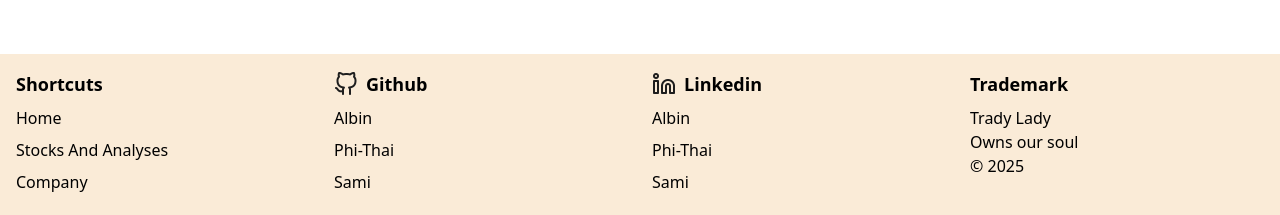
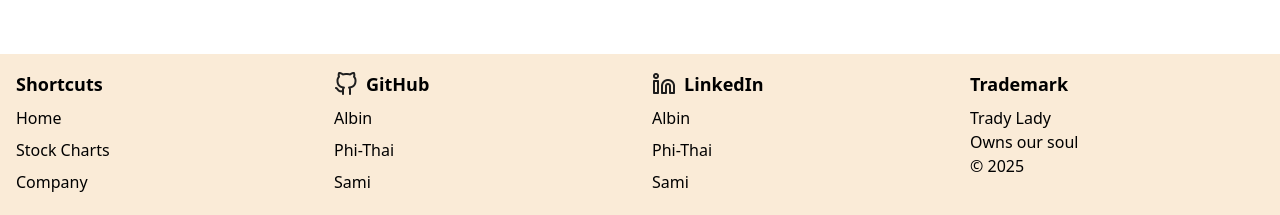
Before and after one commit to ThaisonL/BRV13, a React (Vite) app in the folder br-v9-v13/: page / in a window 1280 px wide. Shown: the part 858-1073 px from the top of the page. Built offline with nearby package versions, Linux system fonts and the light colour scheme; no server answers.

Commit message:
finsliping have been done and futher commenteing has been implemented, ready for merge with main

```diff
--- a/br-v9-v13/src/App.jsx
+++ b/br-v9-v13/src/App.jsx
@@ -7,13 +7,13 @@ import "./App.css";
 function App() {
   const [darkMode, setDarkMode] = useState(false);
 
-  // Hämta darkMode från localStorage när appen laddas
+  //fetches darkMode from localstorage when app is loading
   useEffect(() => {
     const storedDarkMode = localStorage.getItem('darkMode') === 'true';
     setDarkMode(storedDarkMode);
   }, []);
 
-  // Uppdatera localStorage och body klass när dark mode ändras
+  // uppdates localstorge and body class when dark mode changes
   useEffect(() => {
     localStorage.setItem('darkMode', darkMode);
     if (darkMode) {
--- a/br-v9-v13/src/Reducers/NewsAPISlice.js
+++ b/br-v9-v13/src/Reducers/NewsAPISlice.js
@@ -1,9 +1,10 @@
 import { createSlice, createAsyncThunk } from "@reduxjs/toolkit";
 
+// API for fetching business news
 const API_KEY = "1006e9f332db40bd8553b27720785488";
-const BASE_URL =
-  "https://newsapi.org/v2/top-headlines?category=business&apiKey=";
+const BASE_URL = "https://newsapi.org/v2/top-headlines?category=business&apiKey=";
 
+// Async function to fetch news data
 export const fetchNews = createAsyncThunk(
   "news/fetchNews",
   async (thunkAPI) => {
@@ -18,6 +19,7 @@ export const fetchNews = createAsyncThunk(
   }
 );
 
+// News slice to manage state
 const newsSlice = createSlice({
   name: "news",
   initialState: {
--- a/br-v9-v13/src/Reducers/historicalPricesSlice.js
+++ b/br-v9-v13/src/Reducers/historicalPricesSlice.js
@@ -1,8 +1,10 @@
 import { createSlice, createAsyncThunk } from "@reduxjs/toolkit";
 
+// API for fetching historical stock prices
 const apiKey = "4VaQvzEdvbD227Udssfv4wn00zgHLV3b";
 const historical_prices_url = `https://financialmodelingprep.com/api/v3/historical-price-full/AAPL?from=2000-01-01&serietype=line&apikey=${apiKey}`;
 
+// Load historical data from local storage
 const loadFromLocalStorage = () => {
   try {
     const data = localStorage.getItem("historicalPrices");
@@ -13,6 +15,7 @@ const loadFromLocalStorage = () => {
   }
 };
 
+// Save historical data to local storage
 const saveToLocalStorage = (data) => {
   try {
     localStorage.setItem("historicalPrices", JSON.stringify(data));
@@ -21,6 +24,7 @@ const saveToLocalStorage = (data) => {
   }
 };
 
+// Async function to fetch historical stock prices
 export const fetchHistoricalPrices = createAsyncThunk(
   "historicalPrices/fetch",
   async () => {
@@ -34,6 +38,7 @@ export const fetchHistoricalPrices = createAsyncThunk(
   }
 );
 
+// Slice to manage historical prices state
 const historicalPricesSlice = createSlice({
   name: "historicalPrices",
   initialState: {
--- a/br-v9-v13/src/Reducers/keyMetricsSlice.js
+++ b/br-v9-v13/src/Reducers/keyMetricsSlice.js
@@ -1,8 +1,10 @@
 import { createSlice, createAsyncThunk } from "@reduxjs/toolkit";
 
+// API for fetching key metrics
 const apiKey = "4VaQvzEdvbD227Udssfv4wn00zgHLV3b";
 const key_metrics_url = `https://financialmodelingprep.com/api/v3/key-metrics/AAPL?apikey=${apiKey}`;
 
+// Load key metrics from local storage
 const loadFromLocalStorage = () => {
   try {
     const data = localStorage.getItem("keyMetrics");
@@ -13,6 +15,7 @@ const loadFromLocalStorage = () => {
   }
 };
 
+// Save key metrics to local storage
 const saveToLocalStorage = (data) => {
   try {
     localStorage.setItem("keyMetrics", JSON.stringify(data));
@@ -21,6 +24,7 @@ const saveToLocalStorage = (data) => {
   }
 };
 
+// Async function to fetch key financial metrics
 export const fetchKeyMetrics = createAsyncThunk(
   "keyMetrics/fetch",
   async () => {
@@ -34,6 +38,7 @@ export const fetchKeyMetrics = createAsyncThunk(
   }
 );
 
+// Slice to manage key financial metrics state
 const keyMetricsSlice = createSlice({
   name: "keyMetrics",
   initialState: {
--- a/br-v9-v13/src/components/Footer/Footer.jsx
+++ b/br-v9-v13/src/components/Footer/Footer.jsx
@@ -8,48 +8,53 @@ const Footer = ({ darkMode }) => {
 
   return (
     <footer className={`w-full py-4 ${darkMode ? "bg-gray-700 text-white" : "bg-[#faebd7] text-black"}`}>
-      <div className="max-w-screen-xl mx-auto px-4">
-        {/* Grid Layout för footer-sektioner */}
-        <div className="grid grid-cols-1 sm:grid-cols-2 lg:grid-cols-4 gap-6">
-          {/* Shortcuts Section */}
-          <article>
+      <section className="max-w-screen-xl mx-auto px-4 grid grid-cols-1 sm:grid-cols-2 lg:grid-cols-4 gap-6">
+
+        {/* Navigation shortcuts */}
+        <nav aria-label="Footer navigation">
           <h4 className="text-lg font-semibold mb-2">Shortcuts</h4>
-            <Link to="/" className="footerLink hover:text-blue-400 block mb-2">Home</Link>
-            <Link to="StocksAndA" className="footerLink hover:text-blue-400 block mb-2">Stocks And Analyses</Link>
-            <Link to="Company" className="footerLink hover:text-blue-400 block mb-2">Company</Link>
-          </article>
+          <ul>
+            <li><Link to="/" className="footerLink hover:text-blue-400 block mb-2">Home</Link></li>
+            <li><Link to="StocksAndA" className="footerLink hover:text-blue-400 block mb-2">Stock Charts</Link></li>
+            <li><Link to="Company" className="footerLink hover:text-blue-400 block mb-2">Company</Link></li>
+          </ul>
+        </nav>
 
-          {/* GitHub Links Section */}
+        {/* GitHub profiles */}
         <article>
           <h4 className="text-lg font-semibold mb-2 flex items-center">
             <img className="w-6 h-6 mr-2" src={githubIcon} alt="GitHub icon" />
-              Github
+            GitHub
           </h4>
-            <a href="https://github.com/Albin-Tenghagen" target="_blank" rel="noopener noreferrer" className="footerLink hover:text-blue-400 block mb-2">Albin</a>
-            <a href="https://github.com/ThaisonL" target="_blank" rel="noopener noreferrer" className="footerLink hover:text-blue-400 block mb-2">Phi-Thai</a>
-            <a href="https://github.com/Samii02" target="_blank" rel="noopener noreferrer" className="footerLink hover:text-blue-400 block mb-2">Sami</a>
+          <ul>
+            <li><a href="https://github.com/Albin-Tenghagen" target="_blank" rel="noopener noreferrer" className="footerLink hover:text-blue-400 block mb-2">Albin</a></li>
+            <li><a href="https://github.com/ThaisonL" target="_blank" rel="noopener noreferrer" className="footerLink hover:text-blue-400 block mb-2">Phi-Thai</a></li>
+            <li><a href="https://github.com/Samii02" target="_blank" rel="noopener noreferrer" className="footerLink hover:text-blue-400 block mb-2">Sami</a></li>
+          </ul>
         </article>
 
-          {/* LinkedIn Links Section */}
+        {/* LinkedIn profiles */}
         <article>
           <h4 className="text-lg font-semibold mb-2 flex items-center">
             <img className="w-6 h-6 mr-2" src={linkedinIcon} alt="LinkedIn icon" />
-              Linkedin
+            LinkedIn
           </h4>
-            <a href="https://www.linkedin.com/in/albin-tenghagen-980685211/" target="_blank" rel="noopener noreferrer" className="footerLink hover:text-blue-400 block mb-2">Albin</a>
-            <a href="https://www.linkedin.com/in/phi-thai-lai-299968330/" target="_blank" rel="noopener noreferrer" className="footerLink hover:text-blue-400 block mb-2">Phi-Thai</a>
-            <a href="https://www.linkedin.com/in/sami-al-halabi-1aab76329/" target="_blank" rel="noopener noreferrer" className="footerLink hover:text-blue-400 block mb-2">Sami</a>
+          <ul>
+            <li><a href="https://www.linkedin.com/in/albin-tenghagen-980685211/" target="_blank" rel="noopener noreferrer" className="footerLink hover:text-blue-400 block mb-2">Albin</a></li>
+            <li><a href="https://www.linkedin.com/in/phi-thai-lai-299968330/" target="_blank" rel="noopener noreferrer" className="footerLink hover:text-blue-400 block mb-2">Phi-Thai</a></li>
+            <li><a href="https://www.linkedin.com/in/sami-al-halabi-1aab76329/" target="_blank" rel="noopener noreferrer" className="footerLink hover:text-blue-400 block mb-2">Sami</a></li>
+          </ul>
         </article>
 
-          {/* Trademark Section */}
+        {/* Trademark and copyright information */}
         <article className="lg:col-span-1">
           <h4 className="text-lg font-semibold mb-2">Trademark</h4>
           <p>Trady Lady</p>
           <p>Owns our soul</p>
           <p>© {currentYear}</p>
         </article>
-        </div>
-      </div>
+
+      </section>
     </footer>
   );
 };
--- a/br-v9-v13/src/components/stocksAndAnalyses/HistoricalComparisonComponent.jsx
+++ b/br-v9-v13/src/components/stocksAndAnalyses/HistoricalComparisonComponent.jsx
@@ -16,19 +16,27 @@ import {
 
 function HistoricalComparisonComponent() {
   const dispatch = useDispatch();
+
+  // Fetch key metrics data from Redux store
   const { data, status, error } = useSelector((state) => state.keyMetrics);
+
+  // Track the selected metric for the chart
   const [selectedMetric, setSelectedMetric] = useState("currentRatio");
 
-  const { darkMode } = useOutletContext();  // Get darkMode state
+  // Retrieve dark mode status
+  const { darkMode } = useOutletContext();
 
+  // Fetch data when component mounts
   useEffect(() => {
     dispatch(fetchKeyMetrics());
   }, [dispatch]);
 
+  // Handle loading and error states
   if (status === "loading") return <p>Loading historical data...</p>;
   if (status === "failed") return <p>Error: {error}</p>;
   if (!data || data.length === 0) return <p>No historical data available</p>;
 
+  // Define benchmark values for the metrics (used for reference lines in the chart)
   const benchmarks = {
     currentRatio: 1.5,
     debtToEquity: 1.0,
@@ -38,6 +46,7 @@ function HistoricalComparisonComponent() {
     freeCashFlowYield: 0.05,
   };
 
+  // Metric names for dropdown menu
   const metricNames = {
     currentRatio: "Current Ratio",
     debtToEquity: "Debt to Equity",
@@ -47,47 +56,55 @@ function HistoricalComparisonComponent() {
     freeCashFlowYield: "Free Cash Flow Yield",
   };
 
+  // Map data to match the selected metric for display in the chart
   const historicalData = data
     .map((item) => ({
       date: item.date,
-      value: item[selectedMetric],
+      value: item[selectedMetric], // Use the selected metric value
     }))
-    .reverse();
+    .reverse(); // Reverse data for chronological order
 
   return (
     <section
       className={`flex flex-col items-center w-full max-w-2xl
       ${darkMode ? "bg-gray-800 text-white" : "bg-white text-black"}`}
     >
+      {/* Title */}
       <h2 className="text-xl font-serif mb-4">
         Historical Comparison of Financial Metrics
       </h2>
+
+      {/* Dropdown to select metric */}
       <select
         className={`mt-4 mb-4 p-2 border rounded text-[14px]
         ${darkMode ? "bg-gray-700 text-white" : "bg-[#fcfcfc] text-black"}`}
         value={selectedMetric}
         onChange={(e) => setSelectedMetric(e.target.value)}
-        aria-label = "Dropdown menu for Financal Health indicator"
+        aria-label="Dropdown menu for Financial Health indicator"
       >
         {Object.keys(benchmarks).map((metric) => (
           <option key={metric} value={metric}>
-            {metricNames[metric]}
+            {metricNames[metric]} {/* Metric name display */}
           </option>
         ))}
       </select>
+
+      {/* Chart container */}
       <section
         className={`flex justify-center w-11/12 pt-5 h-[420px] rounded-lg shadow-lg
         ${darkMode ? "bg-gray-700" : "bg-[#faebd7]"}`}
       >
         <ResponsiveContainer width="90%" height={400}>
           <LineChart
-            data={historicalData}
+            data={historicalData} // Display the selected metric data
             margin={{ top: 20, right: 30, left: 20, bottom: 20 }}
           >
+            {/* Grid and chart styles */}
             <CartesianGrid
               strokeDasharray="3 3"
               stroke={darkMode ? "#fefefe" : "#ccc"}
             />
+            {/* X-axis with formatted date labels */}
             <XAxis
               dataKey="date"
               interval="preserveStartEnd"
@@ -106,11 +123,12 @@ function HistoricalComparisonComponent() {
                 });
               }}
             />
+            {/* Y-axis with dynamic scaling based on the selected metric */}
             <YAxis
               domain={
                 selectedMetric.includes("Yield")
-                  ? [0, 0.1]
-                  : [0, (dataMax) => Math.ceil(dataMax * 1.1)]
+                  ? [0, 0.1] // Set a max value for Yield metrics
+                  : [0, (dataMax) => Math.ceil(dataMax * 1.1)] // Dynamic scaling
               }
               tickCount={8}
               tick={{
@@ -121,21 +139,20 @@ function HistoricalComparisonComponent() {
               scale="linear"
               tickFormatter={(value) => Number(value.toPrecision(4))}
             />
+            {/* Tooltip on hover */}
             <Tooltip />
+            {/* Legend to show line names */}
             <Legend wrapperStyle={{ paddingTop: 20 }} />
+            {/* Reference line for benchmark value */}
             <ReferenceLine
-              y={benchmarks[selectedMetric]}
+              y={benchmarks[selectedMetric]} // Display benchmark line
               stroke="red"
             />
+            {/* Line chart showing historical values */}
             <Line
               type="linear"
               dataKey="value"
               stroke={darkMode ? "white" : "black"}
-            />
-            <Line
-              type="basis"
-              dataKey="Benchmark"
-              stroke={darkMode ? "#b33a3a" : "#b33a3a"}
             />
           </LineChart>
         </ResponsiveContainer>
--- a/br-v9-v13/tailwind.config.js
+++ b/br-v9-v13/tailwind.config.js
@@ -7,10 +7,9 @@ module.exports = {
     theme: {
         extend: {
             colors: {
-                grape: "rgba(114, 35 ,204)", // Exempel på en anpassad färg
             },
         },
     },
     plugins: [],
-    darkMode: 'class', // Aktiverar Dark Mode via 'dark' klass
+    darkMode: 'class', // enables Dark Mode with ' dark ' class
 };
```
Also changed, not shown: br-v9-v13/src/components/stocksAndAnalyses/FinancialHealthIndicator.jsx (+7 -1 lines), br-v9-v13/src/store/store.jsx (+9 -5 lines). Lines whose indentation alone changed are shown as unchanged.
